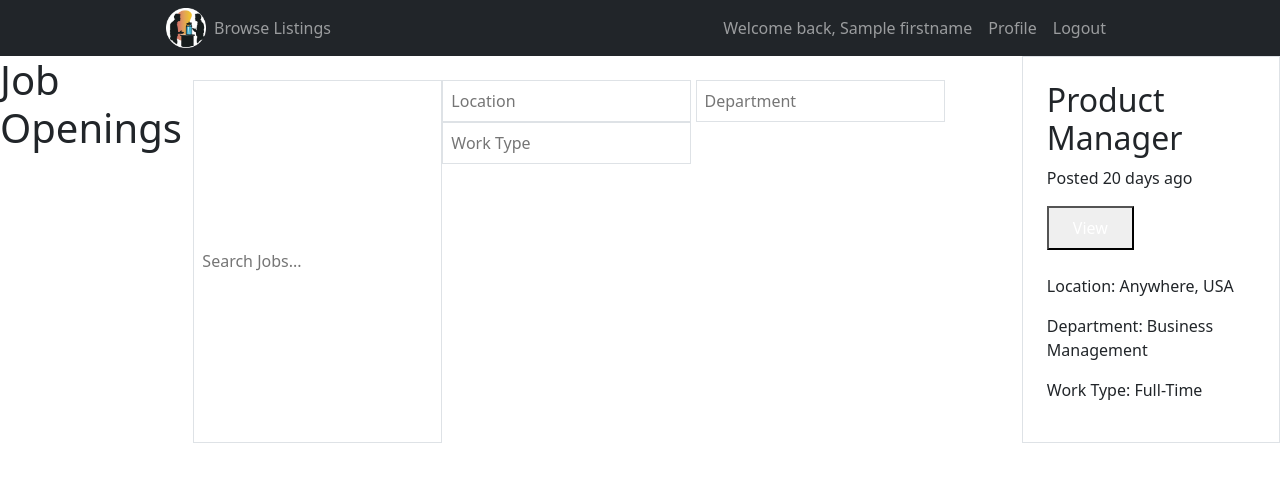
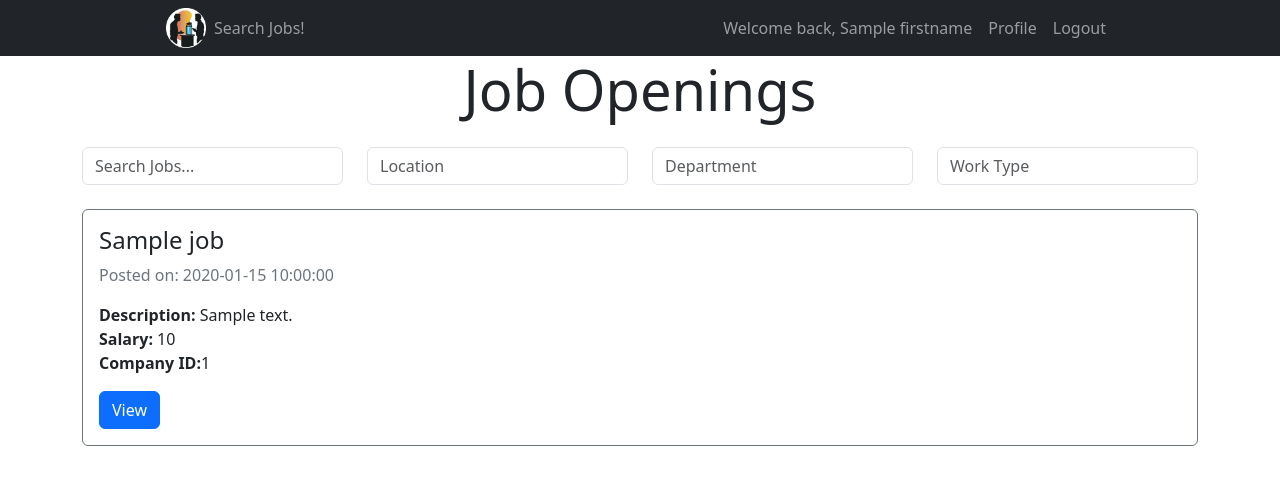
Before and after one commit to ShewitH1/TheWaterCoolerr, a Flask app: template templates/job_search.html in a window 1280 px wide. Shown: the top 485 px of the page. Run offline with Flask 3, Linux system fonts and the light colour scheme; the template is opened without the code that fills it: most values are stand-ins (such as "Sample title", 1, 10 or a date in 2020).

Commit message:
added some dummy data and a path to render the jobs in the html

```diff
--- a/app.py
+++ b/app.py
@@ -2,7 +2,7 @@ from flask import Flask, abort, redirect, render_template, request, session, jso
 from dotenv import load_dotenv
 from flask_bcrypt import Bcrypt
 
-from repositories import profile_repository
+from repositories import profile_repository, job_repository
 
 load_dotenv()
 
@@ -157,3 +157,8 @@ def profile():
 @app.post('/signupUser')
 def signupUser():
     print('none')
+
+@app.get('/job_search.html')
+def job_search():
+    all_jobs = job_repository.get_job_posting_by_id()
+    return render_template('job_search.html')
--- a/templates/_layout.html
+++ b/templates/_layout.html
@@ -18,7 +18,7 @@
             </a>
             <ul class="navbar-nav">
               <li class="navbar.item">
-                <a class="nav-link" href="/"">Browse Listings</a>
+                <a class="nav-link" href="job_search.html">Search Jobs!</a>
               </li>
             </ul>
           </div>
--- a/templates/job_search.html
+++ b/templates/job_search.html
@@ -3,29 +3,38 @@
 {% block title %}Job Search{% endblock %}
 
 {% block body %}
-<h1 class="text-3xl font-bold">Job Openings</h1>
+<div class="container">
+  <h1 class="display-4 font-weight-bold text-center">Job Openings</h1>
 
-<input type="text" placeholder="Search Jobs..." class="p-2 border border-gray-300 rounded-lg mt-4">
+  <div class="row mt-4">
+    <div class="col-md-3">
+      <input type="text" placeholder="Search Jobs..." class="form-control">
+    </div>
+    <div class="col-md-3">
+      <input type="text" placeholder="Location" class="form-control">
+    </div>
+    <div class="col-md-3">
+      <input type="text" placeholder="Department" class="form-control">
+    </div>
+    <div class="col-md-3">
+      <input type="text" placeholder="Work Type" class="form-control">
+    </div>
+  </div>
 
-<div class="mt-4">
-  <input type="text" placeholder="Location" class="p-2 border border-gray-300 rounded-lg">
-  <input type="text" placeholder="Department" class="p-2 border border-gray-300 rounded-lg ml-2">
-  <input type="text" placeholder="Work Type" class="p-2 border border-gray-300 rounded-lg ml-2">
-</div>
-
-<div class="mt-8 border border-gray-300 rounded-lg p-4">
-  <div class="flex justify-between">
-    <div>
-      <h2 class="text-xl font-semibold">Product Manager</h2>
-      <p class="text-gray-500">Posted 20 days ago</p>
+  {% for job in jobs %}
+    <div class="mt-4">
+      <div class="card border-secondary rounded-lg">
+        <div class="card-body">
+          <h2 class="card-title h4 font-weight-bold">{{ job.job_title }}</h2>
+          <p class="card-text text-secondary">Posted on: {{ job.posting_date }}</p>
+          <ul class="list-unstyled">
+            <li><strong>Description:</strong> {{ job.description }}</li>
+            <li><strong>Salary:</strong> {{ job.salary }}</li>
+            <li><strong>Company ID:</strong>{{ company_account.company_id }}</li>
+          </ul>
+          <button class="btn btn-primary">View</button>
+        </div>
+      </div>
     </div>
-    <button class="bg-blue-500 text-white px-4 py-2 rounded-lg">View</button>
-  </div>
-  <div class="mt-4">
-    <p>Location: Anywhere, USA</p>
-    <p>Department: Business Management</p>
-    <p>Work Type: Full-Time</p>
-  </div>
-</div>
-
+  {% endfor %}
 {% endblock %}
```
Also changed, not shown: repositories/job_repository.py (added, +25 -0 lines), schema.sql (+27 -2 lines).
